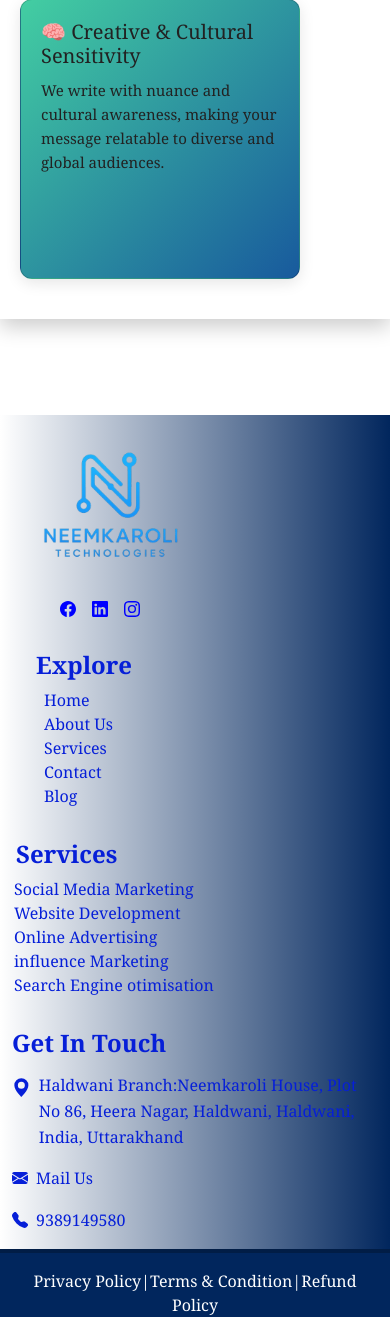
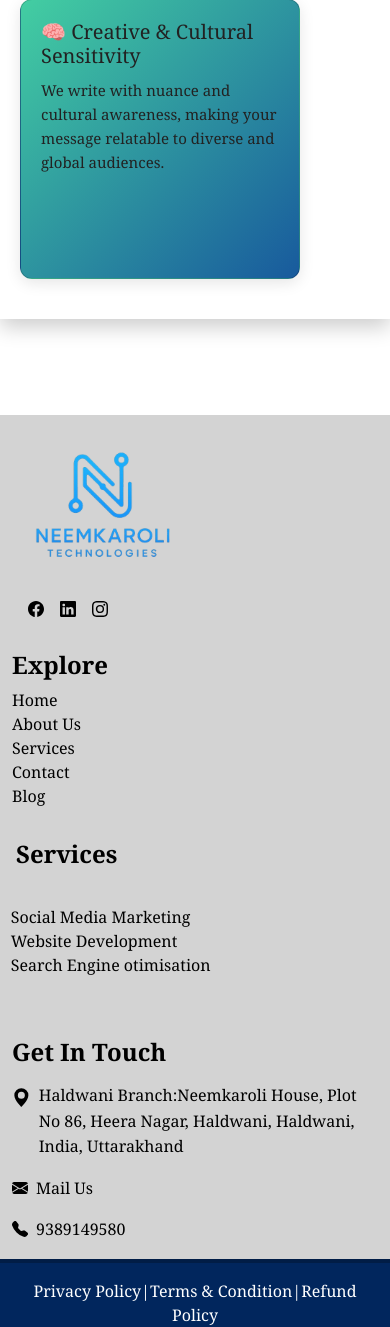
Before and after one commit to neemkaroli12/neemkaroli, a Django app: page /app/content/ in a window 390 px wide. Shown: the part 2175-3502 px from the top of the page. Run offline with Django 5.2, Linux system fonts and the light colour scheme.

Commit message:
footer commit

```diff
--- a/my_app/templates/my_app/content.html
+++ b/my_app/templates/my_app/content.html
@@ -103,7 +103,7 @@ h2{
     width:280px;
     height:280px;
     display:block;
-    align-items:center;
+    align-items:center !important;
     justify-content:center;
   }
   .card p{
--- a/templates/layout.html
+++ b/templates/layout.html
@@ -47,22 +47,22 @@
         }
       }
       footer a {
-        color: white;
+        color: black;
       }
       footer {
-        background: linear-gradient(to right, white, #01265d);
+        background:lightgrey;
       }
       @media (max-width: 578px) {
         footer a {
-          color: #061fd8ff;
+          color:black;
         }
         .colorchange {
-          color: #061fd8ff !important;
+          color: black !important;
         }
       }
       @media (max-width: 768px) {
         footer h3 {
-          color: #061fd8ff !important;
+          color: black !important;
         }
       }
       .image-container {
@@ -398,6 +398,21 @@
 
       header {
         font-family: 'Inter', 'Roboto', 'Open Sans', sans-serif !important;
+      }
+      @media(max-width:768px){
+        .footer img{
+          padding-left:0px;
+        }
+        .footer ul{
+          padding:0px;
+          margin-left:0px !important;
+        }
+        .ul{
+          padding:1.8rem !important;
+        }
+        footer svg{
+          padding-left:0px;
+        }
       }
     </style>
 
@@ -739,10 +754,10 @@
       <div class="container-fluid mt-5" height="200" width="300">
         <div class="row col-lg-12 col-md-12 me-0 footer">
           <div class="col-lg-3 col-md-3">
-            <img src="{% static 'images/NKTBG-removebg-preview.png' %}" height="180" width="180" class="ms-2" />
+            <img src="{% static 'images/NKTBG-removebg-preview.png' %}" height="180" width="180" style="color:black;"/>
             <ul class="d-flex" style="list-style:none;">
               <li class="ms-3">
-                <a href="https://www.facebook.com/profile.php?id=61577864141320" style="color:blue ;">
+                <a href="https://www.facebook.com/profile.php?id=61577864141320" style="color:black ;">
                   <svg xmlns="http://www.w3.org/2000/svg" width="16" height="16" fill="currentColor" class="bi bi-facebook" viewBox="0 0 16 16">
                     <path d="M16 8.049c0-4.446-3.582-8.05-8-8.05C3.58 0-.002 3.603-.002 8.05c0 4.017 2.926 7.347 6.75 7.951v-5.625h-2.03V8.05H6.75V6.275c0-2.017 1.195-3.131 3.022-3.131.876 0 1.791.157 1.791.157v1.98h-1.009c-.993 0-1.303.621-1.303 1.258v1.51h2.218l-.354 2.326H9.25V16c3.824-.604 6.75-3.934 6.75-7.951" />
                   </svg>
@@ -750,14 +765,14 @@
               </li>
 
               <li class="ms-3">
-                <a href="https://www.linkedin.com/company/neemkaroli-technologies/?viewAsMember=true" style="color:blue ">
+                <a href="https://www.linkedin.com/company/neemkaroli-technologies/?viewAsMember=true" style="color:black ">
                   <svg xmlns="http://www.w3.org/2000/svg" width="16" height="16" fill="currentColor" class="bi bi-linkedin" viewBox="0 0 16 16">
                     <path d="M0 1.146C0 .513.526 0 1.175 0h13.65C15.474 0 16 .513 16 1.146v13.708c0 .633-.526 1.146-1.175 1.146H1.175C.526 16 0 15.487 0 14.854zm4.943 12.248V6.169H2.542v7.225zm-1.2-8.212c.837 0 1.358-.554 1.358-1.248-.015-.709-.52-1.248-1.342-1.248S2.4 3.226 2.4 3.934c0 .694.521 1.248 1.327 1.248zm4.908 8.212V9.359c0-.216.016-.432.08-.586.173-.431.568-.878 1.232-.878.869 0 1.216.662 1.216 1.634v3.865h2.401V9.25c0-2.22-1.184-3.252-2.764-3.252-1.274 0-1.845.7-2.165 1.193v.025h-.016l.016-.025V6.169h-2.4c.03.678 0 7.225 0 7.225z" />
                   </svg>
                 </a>
               </li>
               <li class="ms-3">
-                <a href="#" style="color:blue ;">
+                <a href="#" style="color:black ;">
                   <svg xmlns="http://www.w3.org/2000/svg" width="16" height="16" fill="currentColor" class="bi bi-instagram" viewBox="0 0 16 16">
                     <path d="M8 0C5.829 0 5.556.01 4.703.048 3.85.088 3.269.222 2.76.42a3.9 3.9 0 0 0-1.417.923A3.9 3.9 0 0 0 .42 2.76C.222 3.268.087 3.85.048 4.7.01 5.555 0 5.827 0 8.001c0 2.172.01 2.444.048 3.297.04.852.174 1.433.372 1.942.205.526.478.972.923 1.417.444.445.89.719 1.416.923.51.198 1.09.333 1.942.372C5.555 15.99 5.827 16 8 16s2.444-.01 3.298-.048c.851-.04 1.434-.174 1.943-.372a3.9 3.9 0 0 0 1.416-.923c.445-.445.718-.891.923-1.417.197-.509.332-1.09.372-1.942C15.99 10.445 16 10.173 16 8s-.01-2.445-.048-3.299c-.04-.851-.175-1.433-.372-1.941a3.9 3.9 0 0 0-.923-1.417A3.9 3.9 0 0 0 13.24.42c-.51-.198-1.092-.333-1.943-.372C10.443.01 10.172 0 7.998 0zm-.717 1.442h.718c2.136 0 2.389.007 3.232.046.78.035 1.204.166 1.486.275.373.145.64.319.92.599s.453.546.598.92c.11.281.24.705.275 1.485.039.843.047 1.096.047 3.231s-.008 2.389-.047 3.232c-.035.78-.166 1.203-.275 1.485a2.5 2.5 0 0 1-.599.919c-.28.28-.546.453-.92.598-.28.11-.704.24-1.485.276-.843.038-1.096.047-3.232.047s-2.39-.009-3.233-.047c-.78-.036-1.203-.166-1.485-.276a2.5 2.5 0 0 1-.92-.598 2.5 2.5 0 0 1-.6-.92c-.109-.281-.24-.705-.275-1.485-.038-.843-.046-1.096-.046-3.233s.008-2.388.046-3.231c.036-.78.166-1.204.276-1.486.145-.373.319-.64.599-.92s.546-.453.92-.598c.282-.11.705-.24 1.485-.276.738-.034 1.024-.044 2.515-.045zm4.988 1.328a.96.96 0 1 0 0 1.92.96.96 0 0 0 0-1.92m-4.27 1.122a4.109 4.109 0 1 0 0 8.217 4.109 4.109 0 0 0 0-8.217m0 1.441a2.667 2.667 0 1 1 0 5.334 2.667 2.667 0 0 1 0-5.334" />
                   </svg>
@@ -766,7 +781,7 @@
             </ul>
           </div>
           <div class="col-lg-3 col-md-3 mt-3">
-            <h3 class="ms-4" style="color:white;">Explore</h3>
+            <h3 class="margin-left:2px;" style="color:black;">Explore</h3>
             <ul>
               <li>
                 <a href="{% url 'my_app:home_two' %}">Home</a>
@@ -786,41 +801,36 @@
             </ul>
           </div>
           <div class="col-lg-3 col-md-3 mt-3">
-            <h3 class="ms-1" style="color:white;">Services</h3>
-            <ul>
+            <h3 class="ms-1" style="color:black;">Services</h3>
+            <ul class="ul">
               <li>
                 <a href="{% url 'my_app:media' %}" style="margin-left:-30px;">Social Media Marketing</a>
               </li>
               <li>
                 <a href="{% url 'my_app:web' %}" style="margin-left:-30px;">Website Development</a>
               </li>
-              <li>
-                <a href="#" style="margin-left:-30px;">Online Advertising</a>
-              </li>
-              <li>
-                <a href="#" style="margin-left:-30px;">influence Marketing</a>
-              </li>
+
               <li>
                 <a href="{% url 'my_app:about' %}" style="margin-left:-30px;">Search Engine otimisation</a>
               </li>
             </ul>
           </div>
           <div class="col-lg-3 col-md-3 mt-3">
-            <h3 style="color:white;">Get In Touch</h3>
+            <h3 style="color:black;">Get In Touch</h3>
             <a href="#" class="d-flex">
-              <svg xmlns="http://www.w3.org/2000/svg" width="45" height="45" fill="currentColor" class="bi bi-geo-alt-fill colorchange" viewBox="0 0 16 16" style="color:white;">
+              <svg xmlns="http://www.w3.org/2000/svg" width="45" height="45" fill="currentColor" class="bi bi-geo-alt-fill colorchange" viewBox="0 0 16 16" style="color:black;">
                 <path d="M8 16s6-5.686 6-10A6 6 0 0 0 2 6c0 4.314 6 10 6 10m0-7a3 3 0 1 1 0-6 3 3 0 0 1 0 6" />
               </svg>
               <p class="ms-2 mt-2">Haldwani Branch:Neemkaroli House, Plot No 86, Heera Nagar, Haldwani, Haldwani, India, Uttarakhand</p>
             </a>
             <a href="https://mail.google.com/mail/?view=cm&fs=1&to=sales@neemkarolitechnologies.com" class="d-flex">
-              <svg xmlns="http://www.w3.org/2000/svg" width="16" height="16" fill="currentColor" class="bi bi-envelope-fill mt-1 colorchange" viewBox="0 0 16 16" style="color:white;">
+              <svg xmlns="http://www.w3.org/2000/svg" width="16" height="16" fill="currentColor" class="bi bi-envelope-fill mt-1 colorchange" viewBox="0 0 16 16" style="color:black;">
                 <path d="M.05 3.555A2 2 0 0 1 2 2h12a2 2 0 0 1 1.95 1.555L8 8.414zM0 4.697v7.104l5.803-3.558zM6.761 8.83l-6.57 4.027A2 2 0 0 0 2 14h12a2 2 0 0 0 1.808-1.144l-6.57-4.027L8 9.586zm3.436-.586L16 11.801V4.697z" />
               </svg>
               <p class="ms-2">Mail Us</p>
             </a>
             <a href="tel:+919389149580" class="d-flex">
-              <svg xmlns="http://www.w3.org/2000/svg" width="16" height="16" fill="currentColor" class="bi bi-telephone-fill mt-1 colorchange" viewBox="0 0 16 16" style="color:white;">
+              <svg xmlns="http://www.w3.org/2000/svg" width="16" height="16" fill="currentColor" class="bi bi-telephone-fill mt-1 colorchange" viewBox="0 0 16 16" style="color:black;">
                 <path fill-rule="evenodd" d="M1.885.511a1.745 1.745 0 0 1 2.61.163L6.29 2.98c.329.423.445.974.315 1.494l-.547 2.19a.68.68 0 0 0 .178.643l2.457 2.457a.68.68 0 0 0 .644.178l2.189-.547a1.75 1.75 0 0 1 1.494.315l2.306 1.794c.829.645.905 1.87.163 2.611l-1.034 1.034c-.74.74-1.846 1.065-2.877.702a18.6 18.6 0 0 1-7.01-4.42 18.6 18.6 0 0 1-4.42-7.009c-.362-1.03-.037-2.137.703-2.877z" />
               </svg>
               <p class="ms-2">9389149580</p>
```
